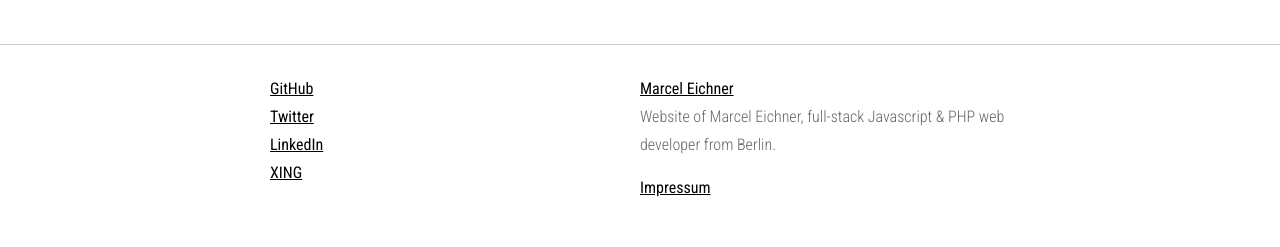
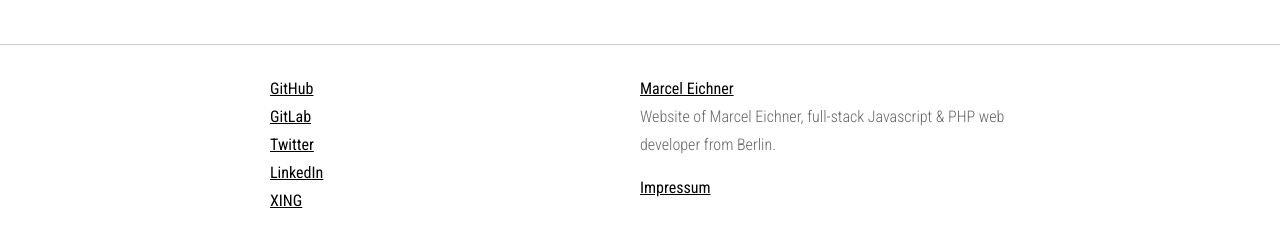
Before and after one commit to lotterliebe/Ephigenia.github.io, a Jekyll site: the page built from index.md, in a window 1280 px wide. Shown: the part 469-716 px from the top of the page. Built offline with Jekyll 4.4.1, drawn with Linux system fonts in a browser that asks for light colours.

Commit message:
feat: add gitlab username & link in footer

```diff
--- a/_config.yml
+++ b/_config.yml
@@ -13,6 +13,7 @@ baseurl: "" # the subpath of your site, e.g. /blog
 url: "http://www.marceleichner.de" # the base hostname & protocol for your site
 twitter_username: ephigenia
 github_username:  Ephigenia
+gitlab_username: ephigenia
 xing_username: Marcel_Eichner
 linkedin_username: ephigenia
 
--- a/_includes/footer.html
+++ b/_includes/footer.html
@@ -5,6 +5,11 @@
         {% if site.github_username %}
         <li>
           <a href="https://github.com/{{ site.github_username }}" rel="me">GitHub</a>
+        </li>
+        {% endif %}
+        {% if site.gitlab_username %}
+        <li>
+          <a href="https://gitlab.com/{{ site.github_username }}" rel="me">GitLab</a>
         </li>
         {% endif %}
         {% if site.twitter_username %}
```
